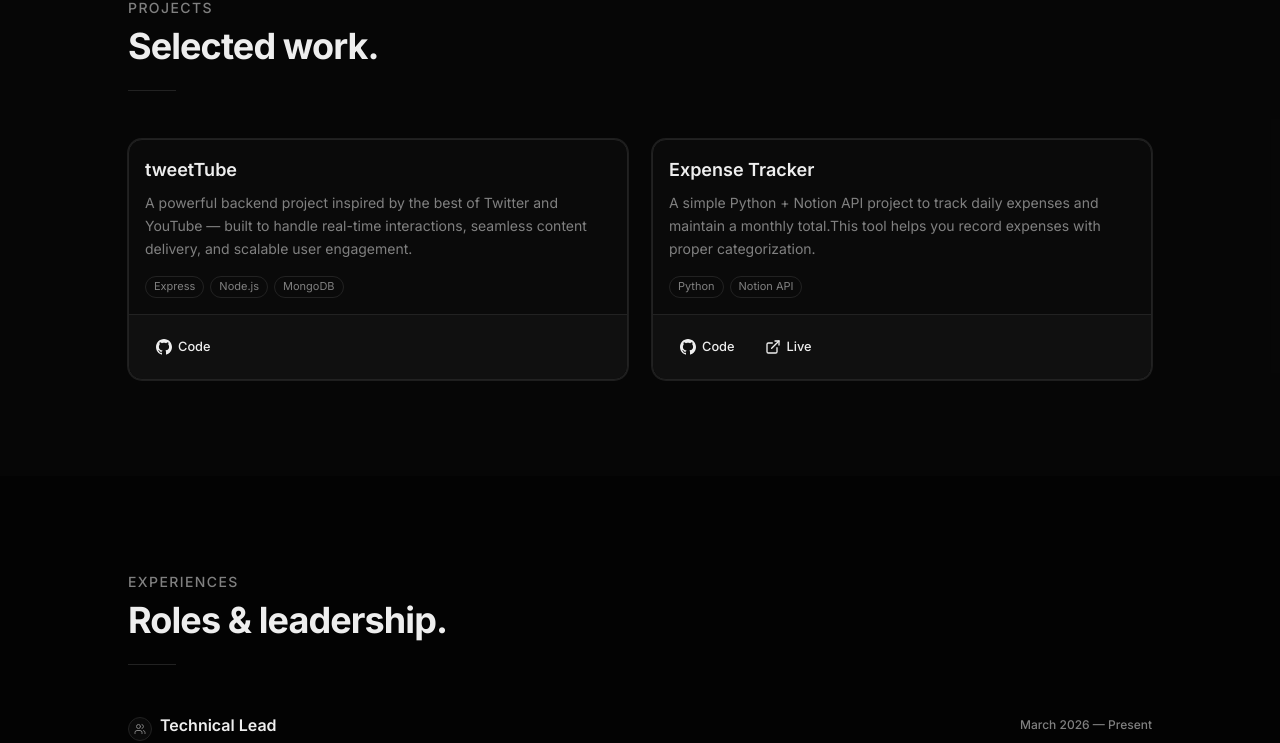
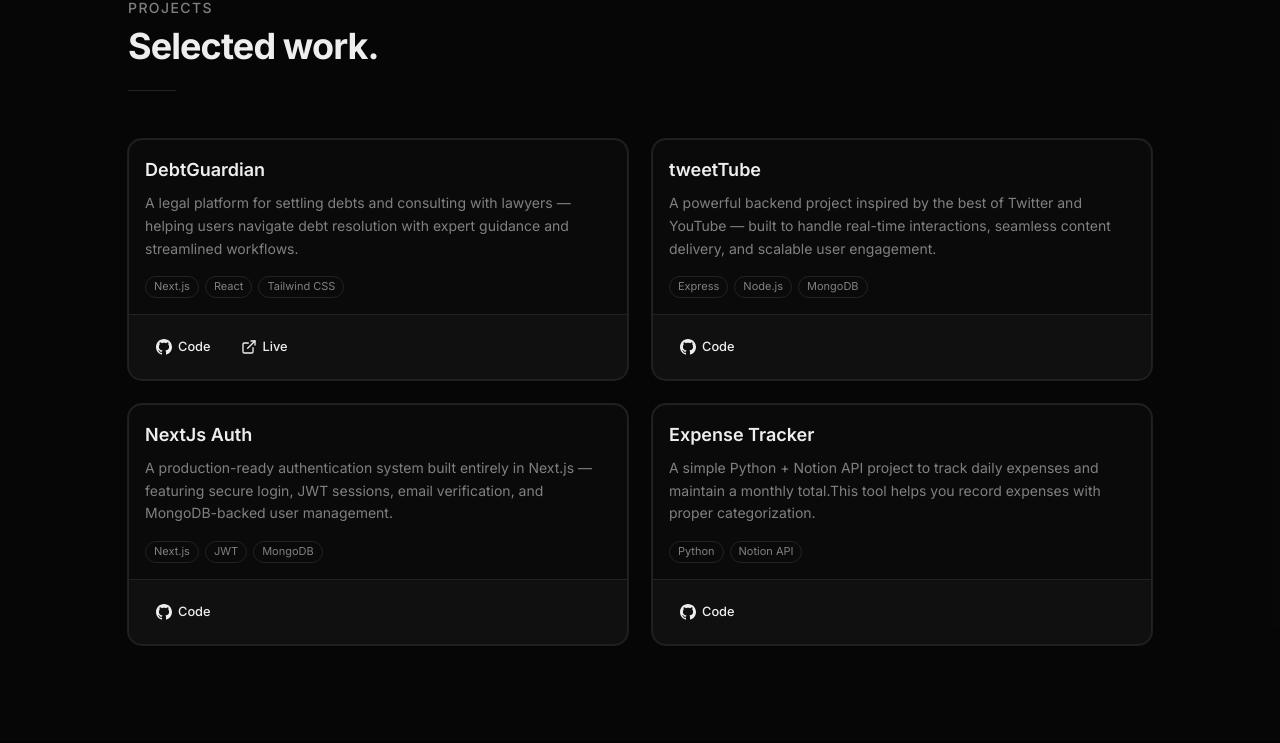
Before and after one commit to saumyaJha7/portfolio, a Next.js app: page / in a window 1280 px wide. Shown: the part 898-1641 px from the top of the page. Built offline with nearby package versions, Linux system fonts and the light colour scheme.

Commit message:
add : two projects

```diff
--- a/src/components/projects.tsx
+++ b/src/components/projects.tsx
@@ -17,11 +17,28 @@ import { GithubIcon } from "@/components/icons";
 
 const projects = [
   {
+    title: "DebtGuardian",
+    description:
+      "A legal platform for settling debts and consulting with lawyers — helping users navigate debt resolution with expert guidance and streamlined workflows.",
+    tags: ["Next.js", "React", "Tailwind CSS"],
+    github: "https://github.com/saumyaJha7/debtGuardian",
+    live: "https://debt-guardian.vercel.app/",
+  },
+  {
     title: "tweetTube",
     description:
       "A powerful backend project inspired by the best of Twitter and YouTube — built to handle real-time interactions, seamless content delivery, and scalable user engagement.",
     tags: ["Express", "Node.js", "MongoDB"],
     github: "https://github.com/saumyaJha7/tweetTube",
+    live: "",
+  },
+
+  {
+    title: "NextJs Auth",
+    description:
+      "A production-ready authentication system built entirely in Next.js — featuring secure login, JWT sessions, email verification, and MongoDB-backed user management.",
+    tags: ["Next.js", "JWT", "MongoDB"],
+    github: "https://github.com/saumyaJha7/NextJs-Auth",
     live: "",
   },
   {
@@ -30,8 +47,8 @@ const projects = [
       "A simple Python + Notion API project to track daily expenses and maintain a monthly total.This tool helps you record expenses with proper categorization.",
     tags: ["Python", "Notion API"],
     github: "https://github.com/saumyaJha7/Expense_Tracker_v1",
-    live: "#",
-  }
+    live: "",
+  },
 ];
 
 export default function Projects() {
```
